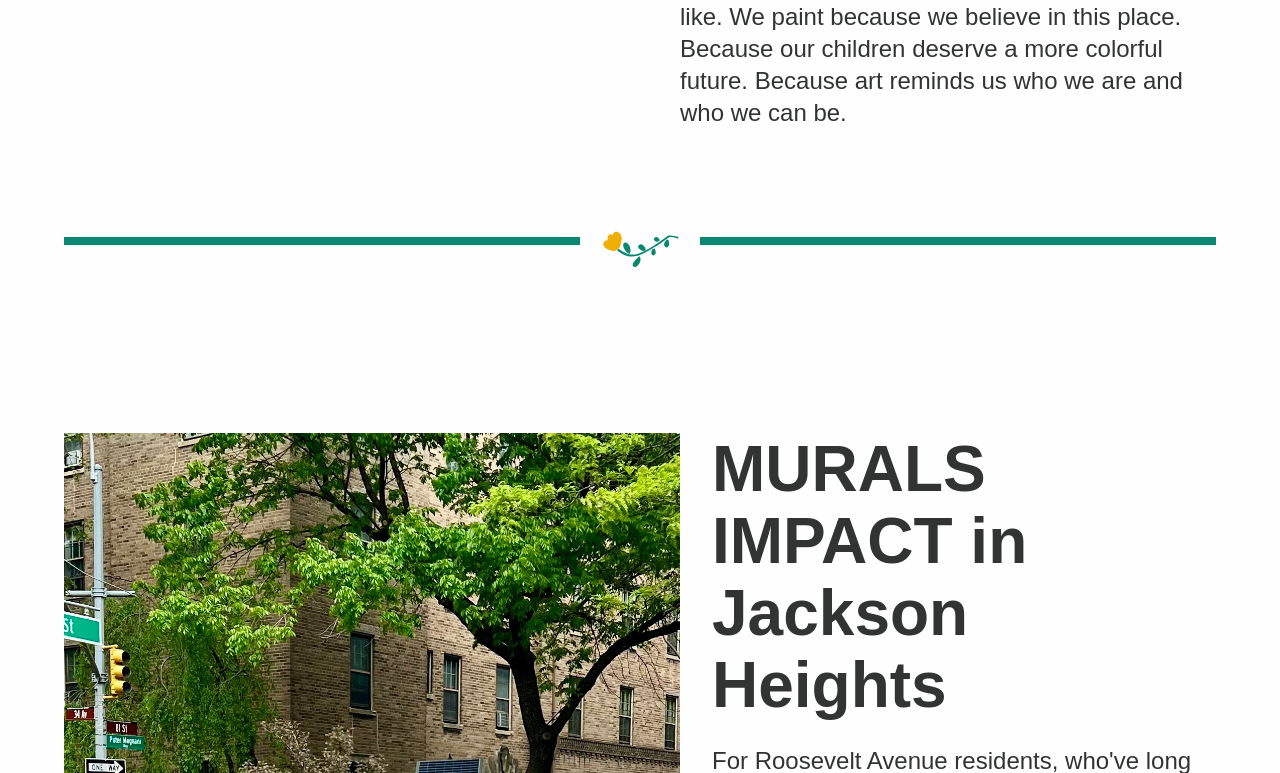
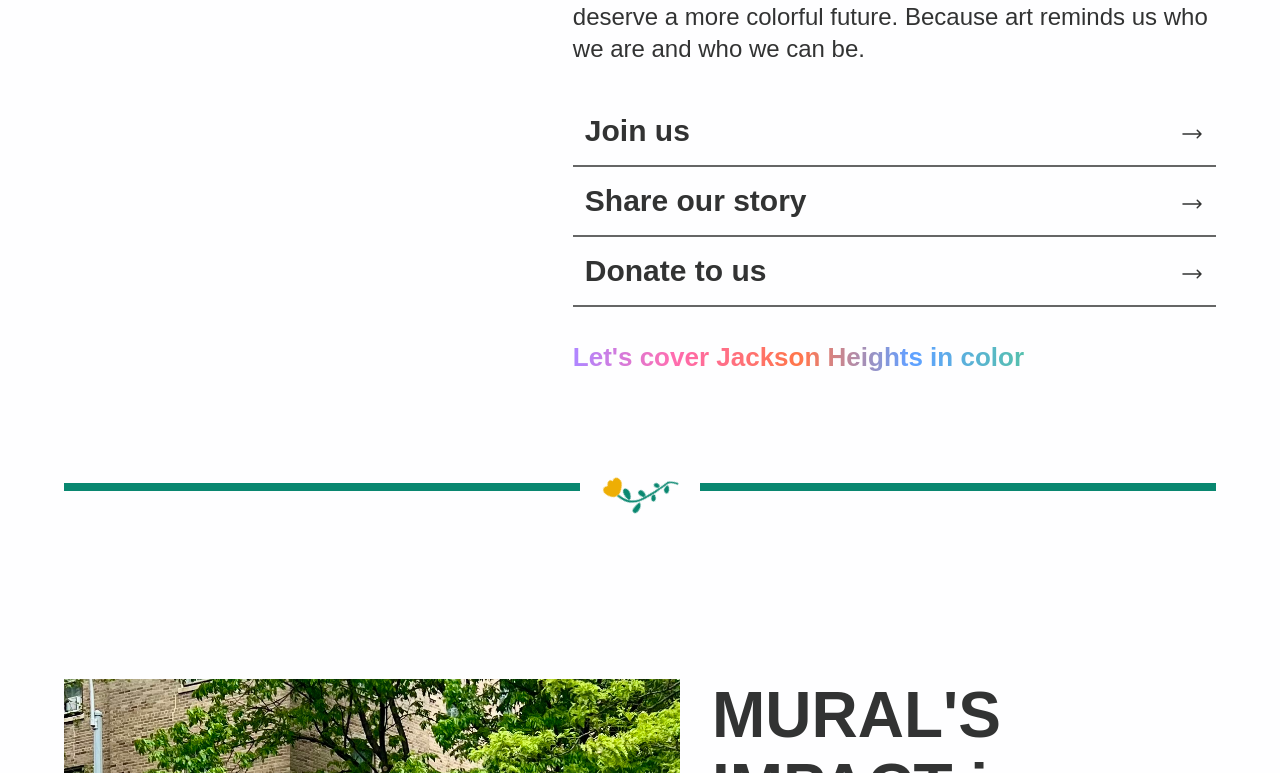
Before and after one commit to rihahart/JHMural, a Next.js app: page /get-to-know-us/what-inspires-us in a window 1280 px wide. Shown: the part 1307-2080 px from the top of the page. Built offline with nearby package versions, Linux system fonts and the light colour scheme; a web font is replaced by a local one.

Commit message:
Add sparkling gradient effect to 'Let's cover Jackson Heights in color' subtitle

```diff
--- a/src/app/globals.css
+++ b/src/app/globals.css
@@ -36,7 +36,7 @@
   --color-blue-600: #307df2;
   --color-blue-700: #2664c1;
   --color-blue-800: #0f3b7c;
-  --color-blue-900: #133260;
+  --color-blue-900: #133261;
 
   /* Orange Colors */
   --color-orange-100: #feede8;
@@ -48,15 +48,21 @@
   --color-orange-700: #942D0D;
 
   /* Red Colors */
-  --color-red-100: #ffebee;
-  --color-red-200: #ffcdd2;
-  --color-red-300: #ef9a9a;
-  --color-red-400: #e57373;
-  --color-red-500: #f44336;
-  --color-red-600: #e53935;
-  --color-red-700: #d32f2f;
-  --color-red-800: #c62828;
-  --color-red-900: #b71c1c;
+  --color-red-100: #fdcecf;
+  --color-red-200: #fa9d9f;
+  --color-red-300: #f86d70;
+  --color-red-400: #f53c40;
+  --color-red-500: #c31800;
+  --color-red-600: #92070a;
+
+  /* Pink Colors */
+  --color-pink-100: #ffe5ee;
+  --color-pink-200: #ffb0cd;
+  --color-pink-300: #fb8bb5;
+  --color-pink-400: #fa649c;
+  --color-pink-500: #f93d83;
+  --color-pink-600: #b22f60;
+
 
   /* Green Colors */
   --color-green-100: #bdfbef;
@@ -68,6 +74,16 @@
   --color-green-700: #388e3c;
   --color-green-800: #032922;
 
+  /* Purple Colors */
+  --color-purple-100: #AFBAE0;
+  --color-purple-200: #B4AFE0;
+  --color-purple-300: #BCB0FF;
+  --color-purple-400: #C9B4F2;
+  --color-purple-500: #A37EF2;
+  --color-purple-600: #A675EA;
+  --color-purple-700: #7E7FF2;
+  --color-purple-800: #7C60B8;
+  --color-purple-900: #7D74BC;
 
   /* Yellow Colors */
   --color-yellow-100: #FFFEF7;
@@ -1389,4 +1405,26 @@
     opacity: 0;
     animation: flyInFromBottomLeft 0.4s ease-out forwards;
   }
+
+  @keyframes sparkle {
+    0%, 100% {
+      filter: brightness(1) drop-shadow(0 0 0px rgba(255, 255, 255, 0));
+    }
+    50% {
+      filter: brightness(1.3) drop-shadow(0 0 8px rgba(255, 255, 255, 0.8));
+    }
+  }
+
+  .sparkle-text {
+    animation: sparkle 2s ease-in-out infinite;
+    background: linear-gradient(90deg,
+      var(--color-purple-500) 0%,
+      var(--color-pink-400) 25%,
+      var(--color-orange-400) 50%,
+      var(--color-blue-500) 75%,
+      var(--color-green-300) 100%);
+    -webkit-background-clip: text;
+    -webkit-text-fill-color: transparent;
+    background-clip: text;
+  }
 }
--- a/src/components/getToKnowUs/whatInspiresUs/MuralImpact.tsx
+++ b/src/components/getToKnowUs/whatInspiresUs/MuralImpact.tsx
@@ -16,7 +16,7 @@ export default function MuralImpact() {
             <div key={index} className="flex flex-col items-center gap-[var(--spacing-xl)]">
                <div className="flex flex-col items-start gap-[var(--spacing-xl)]">
                 <h2 className="mobile-heading-5xl-bold text-[var(--color-content-primary)]">{item.title}</h2>
-                <p className="mobile-text-m-regular text-[var(--color-content-primary)]">{item.description}</p>
+                <p className="mobile-text-lg-medium text-[var(--color-content-primary)]">{item.description}</p>
                </div>
 
               <div className="w-full">
@@ -50,7 +50,7 @@ export default function MuralImpact() {
             <div key={index} className="flex flex-col items-center gap-[var(--spacing-2xl)]">
               <div className="flex flex-col items-start py-[var(--spacing-2xl)] px-[var(--spacing-lg)] gap-[var(--spacing-lg)]">
                 <h2 className="web-heading-4xl-bold text-[var(--color-content-primary)]">{item.title}</h2>
-                <p className="mobile-text-m-medium text-[var(--color-content-primary)]">{item.description}</p>
+                <p className="web-text-lg-regular text-[var(--color-content-primary)]">{item.description}</p>
               </div>
               <div className="w-full">
                 <Image
@@ -124,7 +124,7 @@ export default function MuralImpact() {
             </div>
             <div className="w-[35%] flex flex-col items-start align-stretch py-[var(--spacing-lg)] px-[var(--spacing-lg)] gap-[var(--spacing-2xl)]">
               <h2 className="web-heading-4xl-bold text-[var(--color-content-primary)]">{item.title}</h2>
-              <p className="web-text-xl-regular text-[var(--color-content-primary)]">{item.description}</p>
+              <p className="web-text-2xl-regular text-[var(--color-content-primary)]">{item.description}</p>
             </div>
           </div>
         ))}
--- a/src/components/getToKnowUs/whatInspiresUs/OurVision.tsx
+++ b/src/components/getToKnowUs/whatInspiresUs/OurVision.tsx
@@ -13,26 +13,131 @@ export default function OurVision() {
     return (
       <div className="flex flex-col items-start gap-[var(--spacing-xl)]">
         <h1 className="mobile-heading-5xl-bold text-[var(--color-content-primary)]">{title}</h1>
-        <p className="mobile-text-m-medium text-[var(--color-content-primary)]">{description}</p>
-      </div>
+        <p className="mobile-text-lg-medium text-[var(--color-content-primary)]">{description}</p>
+        <div className="flex flex-col w-full">
+          <div className="border-b-[2px] border-[var(--color-content-secondary)] ">
+            <NavButton
+              variant="primary"
+              href="/get-involved"
+              trailingIcon="/arrow-right.svg"
+              className="w-full"
+            >
+              Join us
+            </NavButton>
+            </div>
+            <div className="border-b-[2px] border-[var(--color-content-secondary)] ">
+              <NavButton
+                variant="primary"
+                href="https://www.instagram.com/jhmuralproject"
+                trailingIcon="/arrow-right.svg"
+                className="w-full"
+              >
+                Share our story
+              </NavButton>
+              </div>
+              <div className="border-b-[2px] border-[var(--color-content-secondary)] ">
+              <NavButton
+                variant="primary"
+                href="https://donate.stripe.com/eVqaEY2iV7kk8KI0273ks00"
+                trailingIcon="/arrow-right.svg"
+                className="w-full"
+              >
+                Donate to us
+              </NavButton>
+              </div>
+          </div>
+          <h2 className="mobile-text-lg-black sparkle-text">{subtitle}</h2>
+        </div>
     );
   }
 
   if (isTablet) {
     return (
-      <div className="flex items-center align-stretch justify-center gap-[var(--spacing-6xl)]">
+      <div className="flex flex-col items-start align-stretch justify-center gap-[var(--spacing-2xl)]">
         <h1 className="web-heading-4xl-bold text-[var(--color-content-primary)] w-1/2 ">{title}</h1>
-        <p className="web-text-m-medium text-[var(--color-content-primary)] w-1/2">{description}</p>
+        <p className="web-text-lg-medium text-[var(--color-content-primary)]">{description}</p>
+        <div className="flex flex-col w-full">
+             <div className="border-b-[2px] border-[var(--color-content-secondary)] ">
+              <NavButton
+                variant="secondary"
+                href="/get-involved"
+                trailingIcon="/arrow-right.svg"
+                className="w-full"
+              >
+                Join us
+              </NavButton>
+              </div>
+              <div className="border-b-[2px] border-[var(--color-content-secondary)] ">
+                <NavButton
+                variant="secondary"
+                href="https://www.instagram.com/jhmuralproject"
+                trailingIcon="/arrow-right.svg"
+                className="w-full"
+                target="_blank"
+                rel="noopener noreferrer"
+              >
+                Share our story
+              </NavButton>
+              </div>
+              <div className="border-b-[2px] border-[var(--color-content-secondary)] ">
+                <NavButton
+                variant="secondary"
+                href="https://donate.stripe.com/eVqaEY2iV7kk8KI0273ks00"
+                trailingIcon="/arrow-right.svg"
+                className="w-full"
+              >
+                Donate to us
+              </NavButton>
+              </div>
+            </div>
+            <h2 className="web-text-2xl-black sparkle-text">{subtitle}</h2>
       </div>
     );
   }
 
   if (isDesktop1440px) {
     return (
-      <div className="flex items-center align-stretch justify-center max-w-[1400px] gap-[var(--spacing-8xl)]">
-        <h1 className="hero-xs text-[var(--color-content-primary)] w-1/2">{title}</h1>
-        <p className="web-text-xl-medium text-[var(--color-content-primary)] w-1/2">{description}</p>
-      </div>
+      <div className="flex items-start align-stretch justify-center max-w-[1400px] gap-[var(--spacing-8xl)]">
+        <h1 className="hero-xs text-[var(--color-content-primary)] w-[40%]">{title}</h1>
+        <div className="flex flex-col items-start w-[60%] gap-[var(--spacing-2xl)]">
+        <p className="web-text-xl-medium text-[var(--color-content-primary)]">{description}</p>
+        <div className="flex flex-col w-full">
+          <div className="border-b-[2px] border-[var(--color-content-secondary)] ">
+            <NavButton
+              variant="primary"
+              href="/get-involved"
+              trailingIcon="/arrow-right.svg"
+              className="w-full"
+            >
+              Join us
+            </NavButton>
+            </div>
+            <div className="border-b-[2px] border-[var(--color-content-secondary)] ">
+              <NavButton
+                variant="primary"
+                href="https://www.instagram.com/jhmuralproject"
+                trailingIcon="/arrow-right.svg"
+                className="w-full"
+              >
+                Share our story
+              </NavButton>
+            </div>
+            <div className="border-b-[2px] border-[var(--color-content-secondary)] ">
+              <NavButton
+                variant="primary"
+                href="https://donate.stripe.com/eVqaEY2iV7kk8KI0273ks00"
+                trailingIcon="/arrow-right.svg"
+                className="w-full"
+              >
+                Donate to us
+              </NavButton>
+            </div>
+
+          </div>
+          <h2 className="web-text-2xl-black sparkle-text">{subtitle}</h2>
+          </div>
+
+        </div>
     );
   }
 
@@ -64,8 +169,18 @@ export default function OurVision() {
                 Share our story
               </NavButton>
               </div>
+              <div className="border-b-[2px] border-[var(--color-content-secondary)] ">
+              <NavButton
+                variant="primary"
+                href="https://donate.stripe.com/eVqaEY2iV7kk8KI0273ks00"
+                trailingIcon="/arrow-right.svg"
+                className="w-full"
+              >
+                Donate to us
+              </NavButton>
+              </div>
             </div>
-      <h2 className="web-text-2xl-black text-[var(--color-content-primary)]">{subtitle}</h2>
+      <h2 className="web-text-2xl-black sparkle-text">{subtitle}</h2>
       </div>
     </div>
   );
--- a/src/data/muralImpactData.js
+++ b/src/data/muralImpactData.js
@@ -1,6 +1,6 @@
 export const muralImpactData = [
   {
-    title: "MURALS IMPACT in Jackson Heights",
+    title: "MURAL'S IMPACT in Jackson Heights",
     description: "For Roosevelt Avenue residents, who've long dealt with the effects of rising illegal activity, this project offers more than murals. It offers hope. While policing addresses the symptoms, art helps address the spirit, creating a sense of belonging and shared purpose that strengthens the neighborhood from within.",
     photoCredit: "Photo by @jacksonheightslifeisgood",
     artistCredit: "Mural by artistname",
@@ -11,7 +11,7 @@ export const muralImpactData = [
     }
   },
   {
-    title: "MURALS IMPACT in a community",
+    title: "MURAL'S IMPACT in a community",
     description: "Murals have proven time and again to be catalysts for positive change. Cities like Philadelphia, Mexico City, and Buenos Aires have seen how public art can help residents reclaim their streets, celebrate local identity, and attract new visitors. By bringing color and creativity to the walls of Jackson Heights, we join a global movement that believes art can heal and unite communities.",
     photoCredit: "Photo by @jacksonheightslifeisgood",
     artistCredit: "Mural by artist name",
--- a/src/data/whatInspiresUs/ourVisionData.js
+++ b/src/data/whatInspiresUs/ourVisionData.js
@@ -1,7 +1,18 @@
 export const ourVisionData = {
   title: "Our vision",
   description: "This is Jackson Heights. The most diverse community on earth. Here, every blank wall is an opportunity to change the world. That's why we built The Jackson Heights Mural Project. This is our chance to add color to the concrete. To turn blight into beauty. Apathy into pride. And turn walls into windows that show the world what unity looks like. We paint because we believe in this place. Because our children deserve a more colorful future. Because art reminds us who we are and who we can be.",
-  subtitle: "Let's cover Jackson Heights in color."
+  subtitle: "Let's cover Jackson Heights in color",
+  subtitleParts: [
+    { text: "Let's", color: "var(--color-purple-500)" },
+    { text: " " },
+    { text: "cover", color: "var(--color-pink-400)" },
+    { text: " " },
+    { text: "Jackson Heights", color: "var(--color-orange-400)" },
+    { text: " " },
+    { text: "in", color: "var(--color-blue-500)" },
+    { text: " " },
+    { text: "color", color: "var(--color-green-300)" }
+  ]
 };
 
 export default ourVisionData;
```
